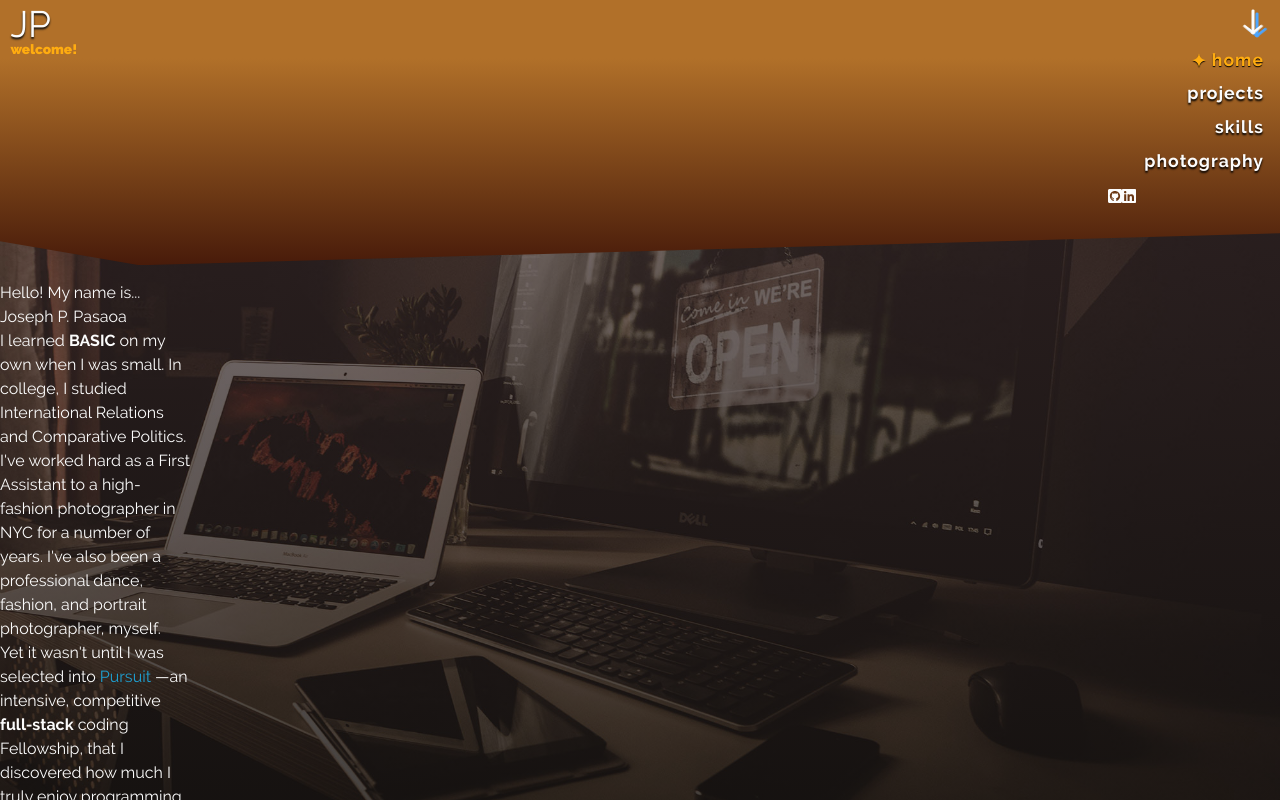
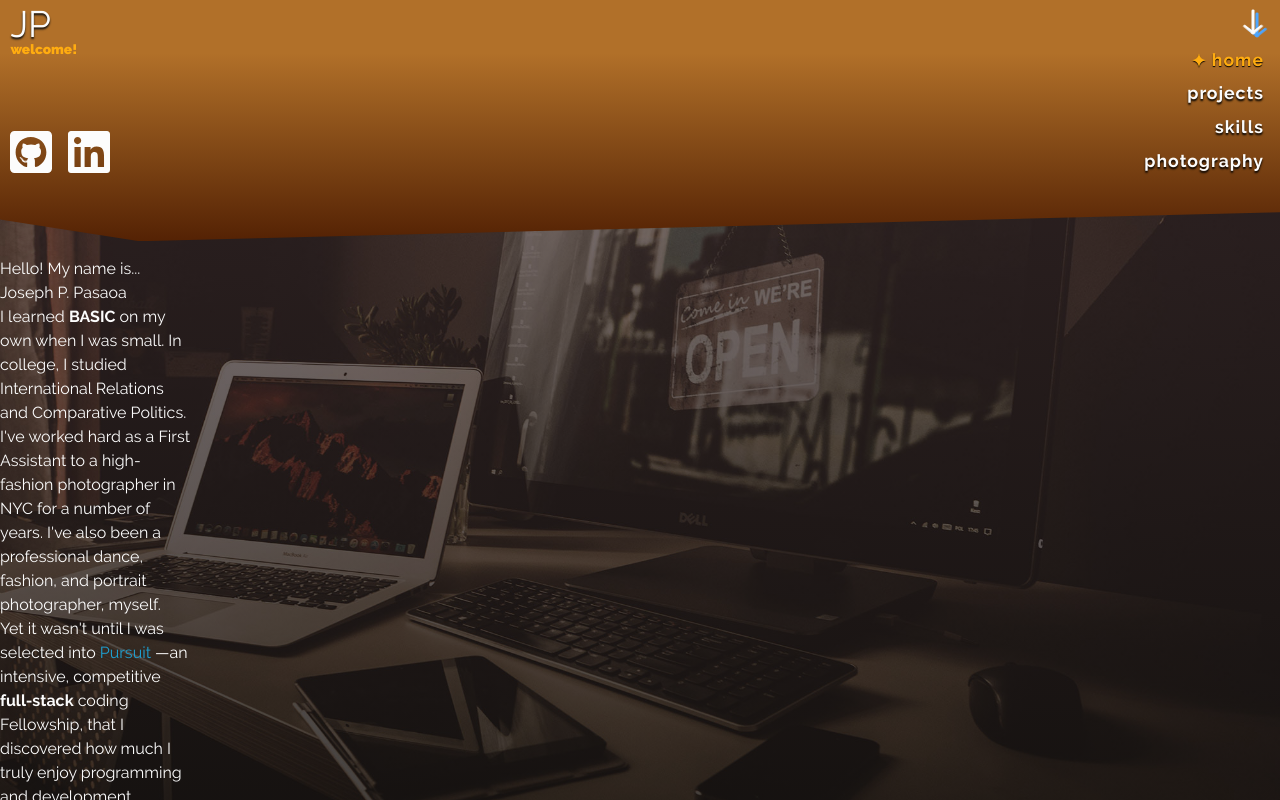
Before and after one commit to joseph-p-pasaoa/my-portfolio-site-v1-redraw--react-ts, a React (Create React App) app: page / in a window 1280 px wide. Both pictures are taken after a click on the button 1253 px from the left and 19 px from the top of the page. Built offline with nearby package versions, Linux system fonts and the light colour scheme.

Commit message:
position brandIcons on topbar

```diff
--- a/src/components/TopBar.tsx
+++ b/src/components/TopBar.tsx
@@ -15,7 +15,7 @@ const TopBar = () => {
          <BrandBox />
 
          <NavHamburger eventKey="0" />
-         <Accordion.Collapse eventKey="0">
+         <Accordion.Collapse eventKey="0" className="nav-collapse">
 
             <nav className="topbar__nav">
                <ul className="nav-list flow">
--- a/src/styles/_backgrounds.scss
+++ b/src/styles/_backgrounds.scss
@@ -40,6 +40,6 @@ body {
     position: absolute;
     width: 100%;
     height: 100%;
-    background-image: linear-gradient(to bottom, #b17029 22%, #481b0a);
+    background-image: linear-gradient(to bottom, #b17029 22%, #542204);
     clip-path: polygon(0px 0px, 100% 0px, 100% 88%, 10.9% 100%, 0px 91%);
 }
--- a/src/styles/_bars.scss
+++ b/src/styles/_bars.scss
@@ -167,6 +167,29 @@
             // }
         }
     }
+
+    .nav-collapse { // needed to extend topbar__nav to full width
+        width: 100%;
+    }
+
+    &__nav {
+        @include flex-straight(row-reverse, space-between, flex-start);
+    }
+
+    .brand__icons {
+        align-self: flex-end;
+        margin: 0 0 .5rem .65rem;
+    }
+
+    .fontawesome--topnav {
+        font-size: 3rem;
+        color: var(--color-white);
+
+        & + .fontawesome--topnav {
+            margin-left: 1rem;
+        }
+    }
+
 }
 
 
```
